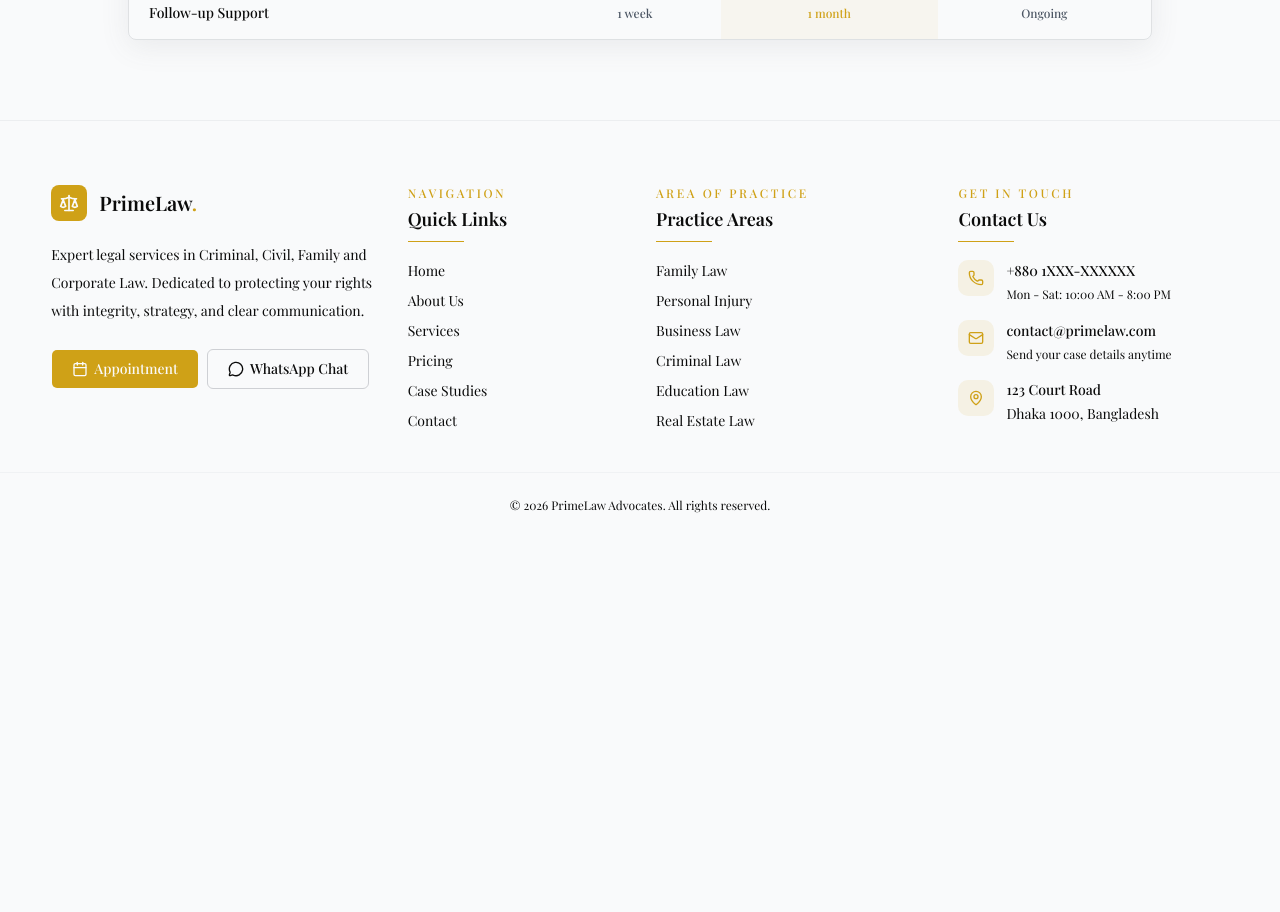
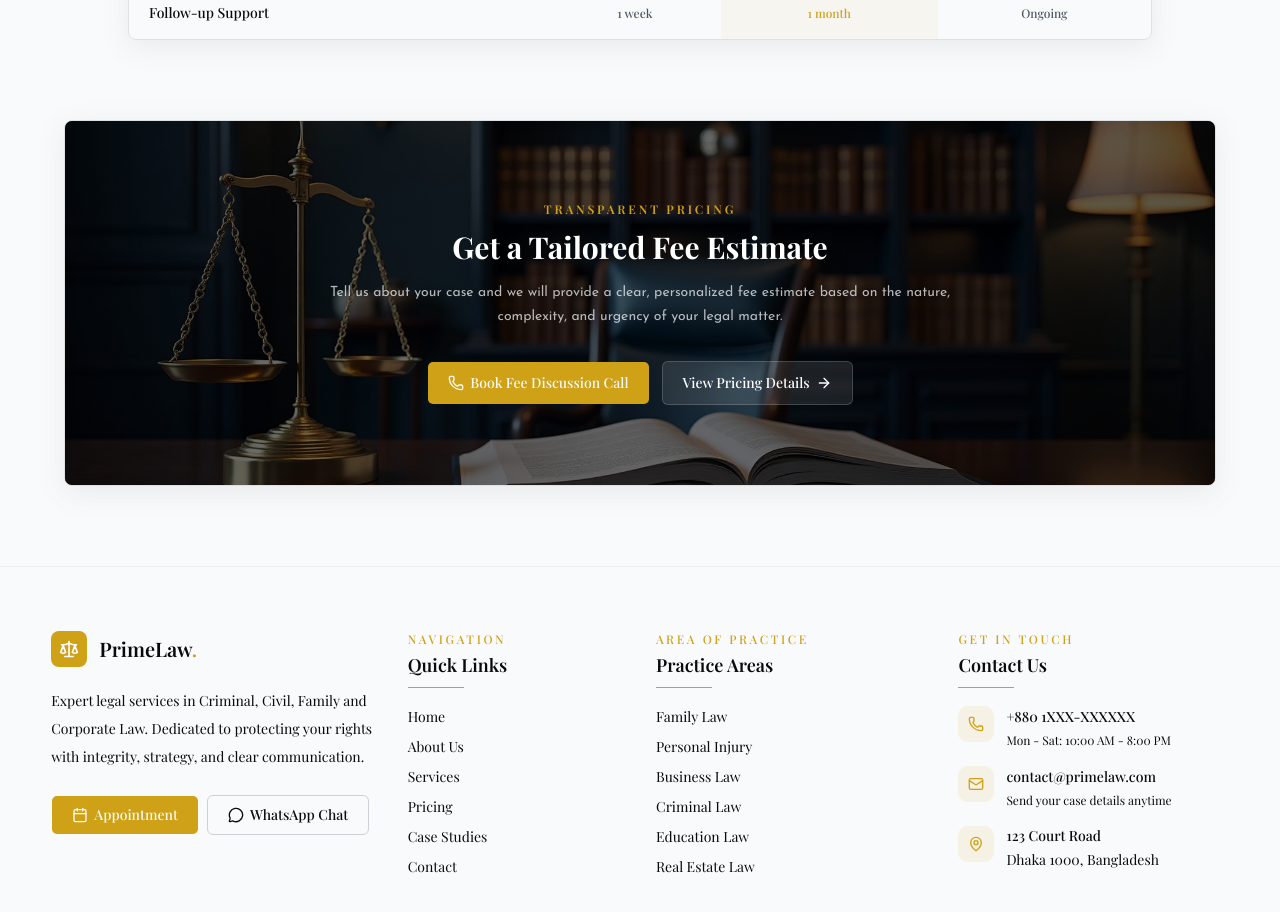
Before and after one commit to abdurrahmanrahat/law-firm, a React (Vite) app: page /pricing in a window 1280 px wide. Shown: the part 1620-2532 px from the top of the page. Before the commit the page ends 2157 px from the top, so only its background shows below. Built offline with nearby package versions, Linux system fonts and the light colour scheme; a web font is replaced by a local one.

Commit message:
pricing page

```diff
--- /dev/null
+++ b/src/pages/Pricing/PricingCTA/PricingCTA.tsx
@@ -0,0 +1,67 @@
+import Container from "@/components/Layout/Container";
+import { Button } from "@/components/ui/button";
+import { ArrowRight, Phone } from "lucide-react";
+import { Link } from "react-router-dom";
+
+const PricingCTA = () => {
+  return (
+    <section className="pb-14 md:pb-20">
+      <Container>
+        <div className="max-w-6xl mx-auto">
+          <div className="relative overflow-hidden rounded-md border border-border/60 shadow-cardLightShadow dark:shadow-cardDarkShadow">
+            {/* Background */}
+            <div className="absolute inset-0 z-0">
+              <img
+                src="/images/home/hero-bg.jpg"
+                alt="Pricing consultation background"
+                className="h-full w-full object-cover"
+              />
+
+              {/* <div className="absolute inset-0 bg-black/60" /> */}
+              <div className="absolute inset-0 bg-gradient-to-r from-black/60 via-black/55 to-black/65" />
+            </div>
+
+            {/* Content */}
+            <div className="relative z-10 px-6 py-14 text-center md:px-10 md:py-16 xl:px-16 xl:py-20">
+              <p className="text-primary text-xs 2xl:text-sm font-semibold tracking-[0.24em] uppercase">
+                Transparent Pricing
+              </p>
+
+              <h2 className="mt-1 md:mt-3 text-2xl md:text-3xl 2xl:text-4xl font-bold text-white leading-[1.2]">
+                Get a Tailored Fee Estimate
+              </h2>
+
+              <p className="mt-4 max-w-2xl mx-auto text-sm 2xl:text-base leading-5 md:leading-6 text-white/70 font-josefin-sans">
+                Tell us about your case and we will provide a clear,
+                personalized fee estimate based on the nature, complexity, and
+                urgency of your legal matter.
+              </p>
+
+              <div className="mt-8 flex flex-col items-center justify-center gap-3 sm:flex-row">
+                <Link to="/contact">
+                  <Button size="lg" className="h-11 2xl:h-12 px-5 2xl:px-6">
+                    <Phone className="w-5 h-5 2xl:w-[18px] 2xl:h-[18px]" />
+                    Book Fee Discussion Call
+                  </Button>
+                </Link>
+
+                <Link to="/pricing">
+                  <Button
+                    variant="outline"
+                    size="lg"
+                    className="h-11 2xl:h-12 px-5 2xl:px-6 border-white/25 bg-white/10 text-white hover:bg-white/20 hover:text-white"
+                  >
+                    View Pricing Details
+                    <ArrowRight className="w-5 h-5 2xl:w-[18px] 2xl:h-[18px]" />
+                  </Button>
+                </Link>
+              </div>
+            </div>
+          </div>
+        </div>
+      </Container>
+    </section>
+  );
+};
+
+export default PricingCTA;
--- a/src/pages/Pricing/PricingPage.tsx
+++ b/src/pages/Pricing/PricingPage.tsx
@@ -1,5 +1,6 @@
 import PageBanner from "@/components/Shared/Ui/PageBanner";
 import ComparisonTable from "./ComparisonTable/ComparisonTable";
+import PricingCTA from "./PricingCTA/PricingCTA";
 import PricingPlans from "./PricingPlans/PricingPlans";
 
 const PricingPage = () => {
@@ -13,6 +14,7 @@ const PricingPage = () => {
       />
       <PricingPlans />
       <ComparisonTable />
+      <PricingCTA />
     </div>
   );
 };
```
